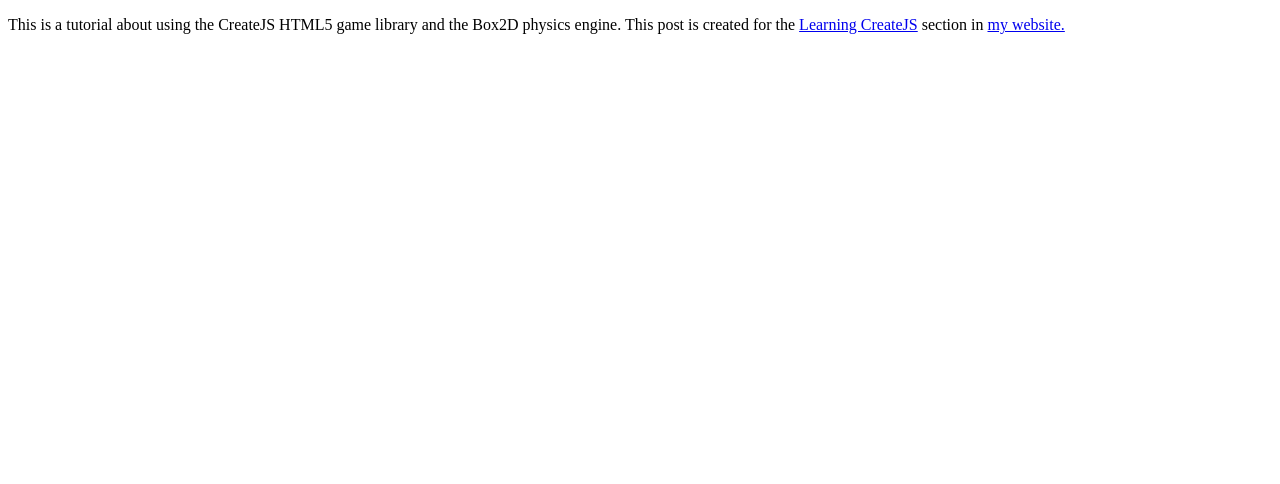
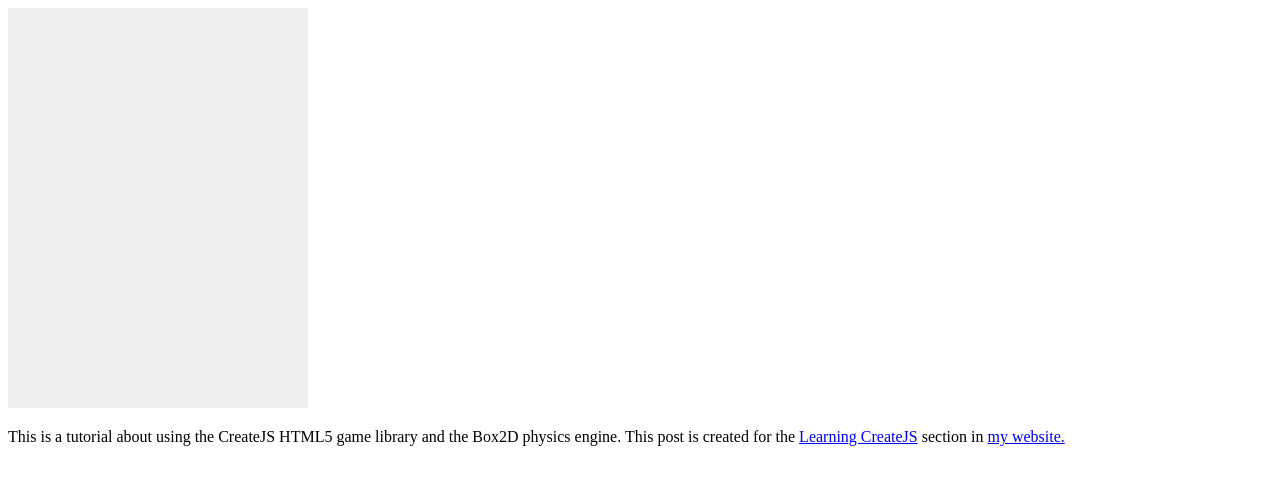
Before and after one commit to makzan/Tutorial-Box2D-and-CreateJS-quick-start, a plain HTML site: page index.html in a window 1280 px wide. Drawn offline with Linux system fonts and the light colour scheme.

Commit message:
Added canvas and loaded EaselJS
Signed-off-by: Thomas Seng Hin Mak <mak@makzan.net>

```diff
--- a/index.html
+++ b/index.html
@@ -5,8 +5,15 @@
   <title>Tutorial – Box2D and CreateJS quick start</title>
   <meta name='description' content='This is a tutorial about using the CreateJS HTML5 game library and the Box2D physics engine.'>
   <meta name='author' content='Thomas Seng Hin Mak'>
+  <link rel='stylesheet' href='styles/style.css'>
 </head>
 <body>
+
+<canvas id='game-canvas' width='300' height='400'></canvas>
+
 <p>This is a tutorial about using the CreateJS HTML5 game library and the Box2D physics engine. This post is created for the <a href='http://makzan.net/learning-createjs/'>Learning CreateJS</a> section in <a href='http://makzan.net/'>my website.</a></p>
+
+<!-- unless necessary, scripts are placed at the end of the body. -->
+<script src='http://code.createjs.com/easeljs-0.7.1.min.js'></script>
 </body>
 </html>
--- a/styles/style.css
+++ b/styles/style.css
@@ -0,0 +1,3 @@
+canvas {
+  background-color: #efefef;
+}
```
